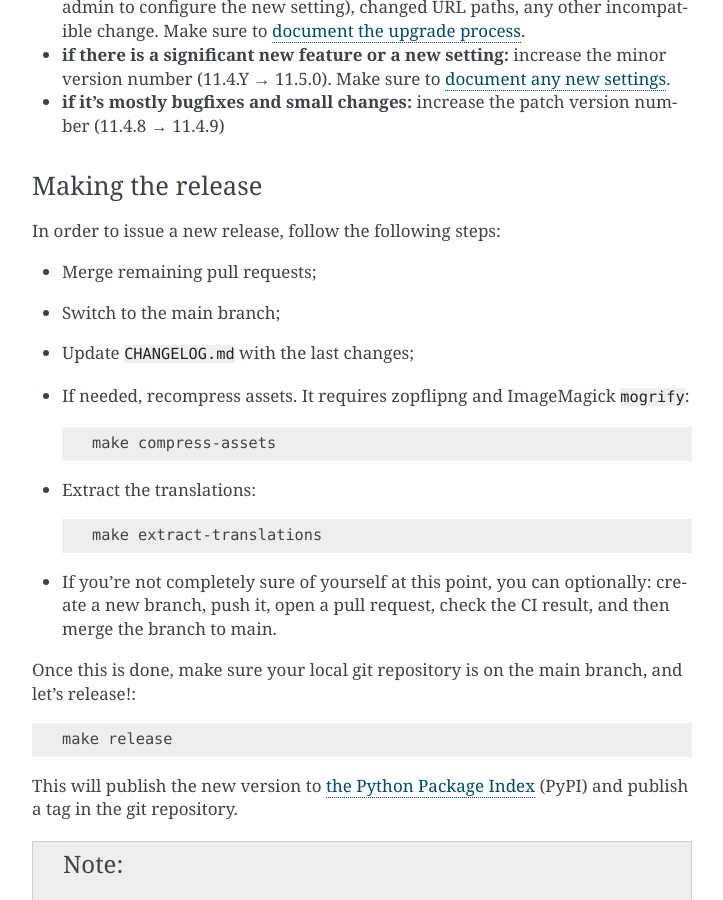
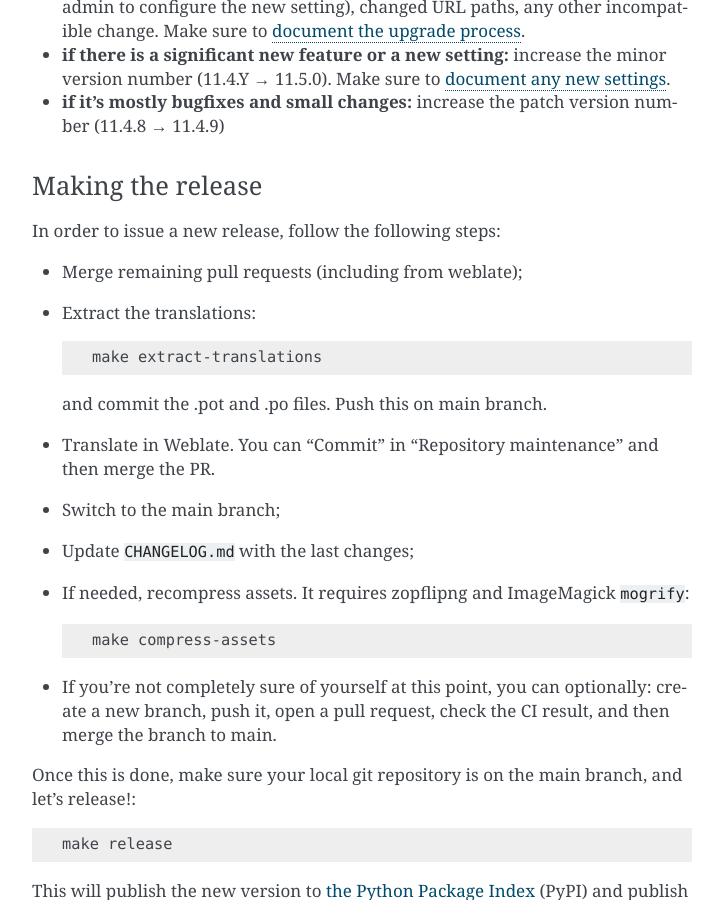
Before and after one commit to spiral-project/ihatemoney, a Sphinx documentation site: the page built from docs/contributing.md, in a window 1280 px wide and 900 px high, scrolled down 6472 px. Shown: the whole window, without its empty margins (388-1111 px from the left). Built offline with Sphinx 7.4.7, drawn with Linux system fonts in a browser that asks for light colours.

Commit message:
Update doc about handling translations

```diff
--- a/docs/contributing.md
+++ b/docs/contributing.md
@@ -302,7 +302,16 @@ things up:
 
 In order to issue a new release, follow the following steps:
 
--   Merge remaining pull requests;
+-   Merge remaining pull requests (including from weblate);
+
+-   Extract the translations:
+
+        make extract-translations
+
+    and commit the .pot and .po files. Push this on main branch.
+
+-   Translate in Weblate. You can "Commit" in "Repository maintenance"
+    and then merge the PR.
 
 -   Switch to the main branch;
 
```
Also changed, not shown: other parts of docs/contributing.md (+0 -4 lines).
